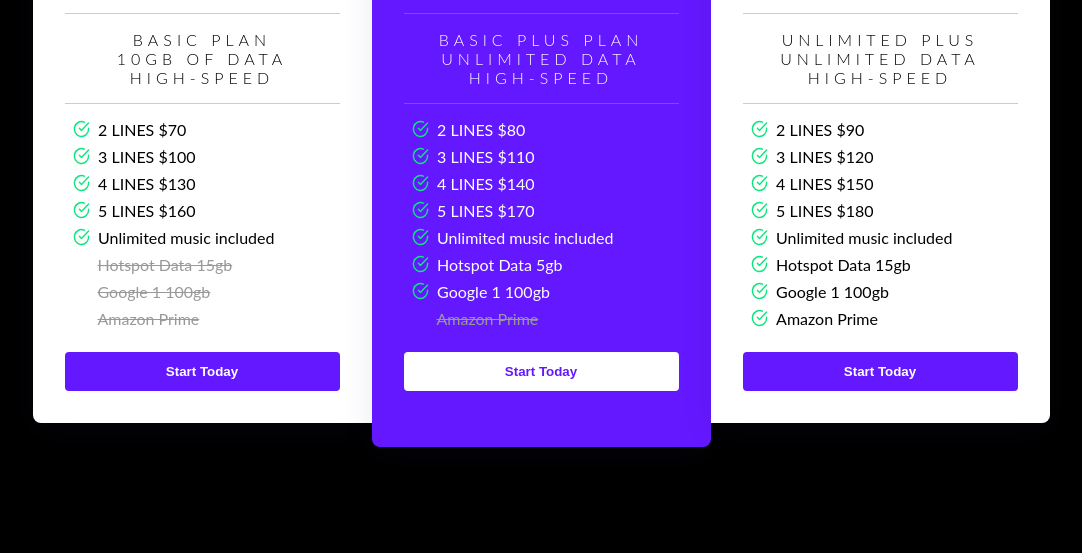
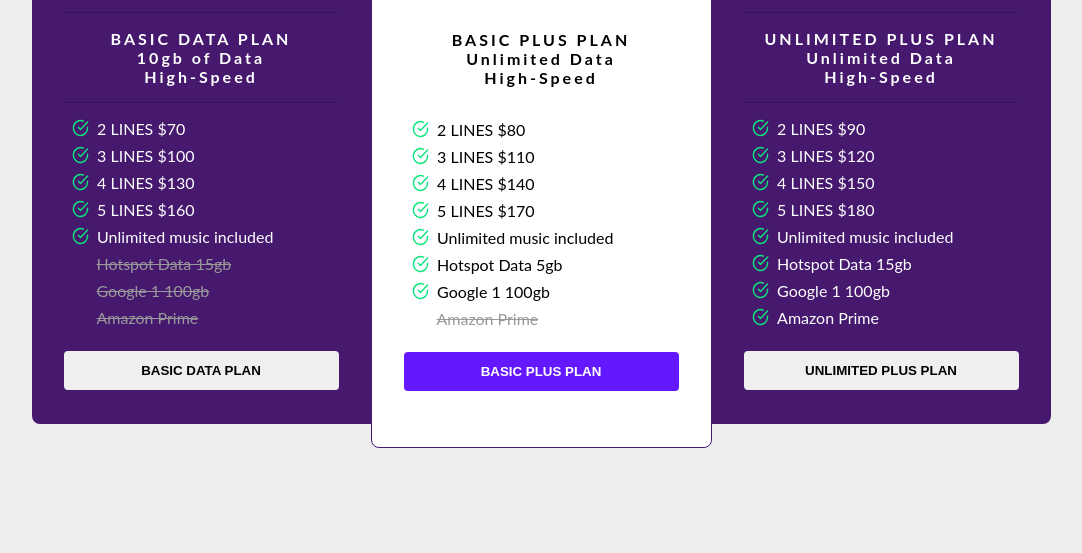
Before and after one commit to jerome-wilson-developer/form_3-price-comparison-charts, a plain HTML site: page index.html in a window 1280 px wide. Shown: the part 247-800 px from the top of the page, without its empty margins (99-1181 px from the left). Drawn offline with Linux system fonts and the light colour scheme.

Commit message:
changed background-colors and text colors of each columns.

```diff
--- a/index.html
+++ b/index.html
@@ -10,97 +10,25 @@
 </head>
 
 
-<body>
-<!-- This is a form that uses 3 different charts to compare 3 different mobile phone data plans. The charts compare the benefits and features for phone service depending on the plan that fits your budget. -->
+<body style="position:absolute;">
+<!-- This is a form that uses 3 different charts to compare
+    3 different mobile phone data plans. The charts compare
+    the benefits and features for phone service depending on
+    the plan that fits your budget. -->
+
+<!-- begin disclaimer -->
+  <!-- end disclaimer -->
 
 
 
-<!-- begin disclaimer -->
-<!-- <section> -->
-<!-- <tr>
-    <td>
-        <table tabindex="-1" class="disclaimer" width="100%" align="center" border="0"
-        cellspacing="0" cellpadding="0" style="background-color:wheat;
-        text-align:left; margin:0; padding:0;">
-          <tr>
-              <td style="width:30%; text-align:left;
-              font-family:Arial, Helvetica, sans-serif;
-              font-size:14px; color:#292929;
-              border:1px solid black;
-              padding:20px 20px 10px 20px;
-              vertical-align:auto;">
-                  <span style="font-weight:600;
-                  font-size:.9rem; letter-spacing:1px;">
-                        DISCLAIMER:
-                  </span>
-                  <br/>
-                  The "corporation clones" below are for Demonstration Purposes Only. No infringements are intended against any corporate copyrights, trademarks, intellectual properties, or other proprietary assets. All images are the property of its respective owners. Please contact me if there are any issues. Thank you!
-              </td>
-              <td style="width:40%; text-align:left;
-              font-family:Arial, Helvetica, sans-serif;
-              font-size:14px; color:#292929;
-              border:1px solid black;
-              padding:20px 20px 10px 20px; vertical-align:auto;">
-                  <span style="font-weight:600;
-                  font-size:.9rem; letter-spacing:1px;
-                  text-decoration:underline;">
-                        CAPITAL ONE - UPDATE EXPIRED CREDIT CARD
-                  </span>
-                <br/>
-                This transactional email is a notification to the customer to update their old credit card. Update it's info to their new credit card number. The email has helpful quick links to commonly visited pages on the Capital One webiste. It also offers a quick, fun, non-intimidating survey about customer satisfaction.
-              </td>
-              <td style="width:30%; text-align:left;
-              font-family:Arial, Helvetica, sans-serif;
-              font-size:14px; color:#292929;
-              border:1px solid black;
-              padding:20px 20px 10px 20px;
-              vertical-align:auto;">
-                  <span style="font-weight:600;
-                  font-size:.9rem; letter-spacing:1px;">
-                        TECHNOLOGIES USED:
-                  </span>
-                  <br/>html tables, html5, css3, mobile responsive, npm, webpack, web accessibility, NVDA,
-                        <a tabindex="-1" align="center" href="https://github.com/jerome-wilson-developer/email_transact-capitalone-update-credit-card" target="_blank">
-                          GITHUB
-                        </a>, lighthouse,
-                        <a tabindex="-1" href="https://capitalone-update-credit-card.netlify.com/" target="_blank">
-                          NETLIFY
-                        </a>.
-              <hr/>
-                  <a align="center" style="padding:20px 2px 5px 2px;">
-                    <img src="images/icon-html-table-png-128x128-black-8.png"
-                    width="70" height="50"
-                    alt="icon for html5 tables"/>
-                  </a>
-                  <a align="center" style="padding:20px 2px 5px 2px;">
-                    <img src="images/icon-html5-png-128x128.png"
-                    width="50" height="50"
-                    alt="icon for html5"/>
-                  </a>
-                  <a align="center" style="padding:20px 2px 5px 2px;">
-                    <img src="images/icon-css3-png-128x128.png"
-                    width="50" height="50"
-                    alt="icon for css3"/>
-                  <a align="center" style="padding:20px 2px 5px 2px;">
-                    <img src="images/mobile-responsive-3devices-4.jpg"
-                    width="70" height="50"
-                    alt="icon for mobile responsive"/>
-                  </a>
-                  </a>
-                  <a align="center" style="padding:20px 2px 5px 2px;">
-                    <img src="images/icon-wai-aria-accessibility-png-128x128.png"
-                    width="50" height="50"
-                    alt="icon for web accessibility"/>
-                  </a>
-              </td>
-          </tr>
-        </table>
-      </td>
-  </tr> -->
-<!-- </section> -->
-  <!-- end disclaimer -->
-
-
+<!-- begin logo block for the nav menu -->
+<!-- <section style="display:flex; display:inline-block; position: relative;; bottom:51%">
+    <div style="background-color:#46196E; padding:10px; display:flex;">
+        <img src="images/metropcs-logo-small.png" width="20%" height="" alt="this is a small metropcs logo image"
+        style="text-align:left; padding:0px 20px 10px 20px;"/>
+    </div>
+</section> -->
+    <!-- end logo block for the nav menu -->
 
 
 <section class="price-comparison">
@@ -114,15 +42,13 @@
             </div>
             <div class="plan-name"></div>
         </div>
-
         <div class="divider"></div>
         <p class="divider-text">
-            Basic plan
-            <br/>10GB OF DATA
-            <br/>HIGH-SPEED
+            BASIC DATA PLAN
+            <br/>10gb of Data
+            <br/>High-Speed
         </p>
         <div class="divider"></div>
-
         <div class="feature">
             <img src="check-circle.svg"/>
             2 LINES $70
@@ -155,12 +81,9 @@
             <!-- <img src="x-square.svg"> -->
             Amazon Prime
         </div>
-            <button class="cta">Start Today</button>
+            <button class="cta">BASIC DATA PLAN</button>
     </div>
     <!-- end the basic phone plan -->
-
-
-
     <!-- begin the basic plus plan -->
     <div class="price-column popular">
         <div class="most-popular">
@@ -174,15 +97,13 @@
             </div>
             <div class="plan-name"></div>
         </div>
-
         <div class="divider"></div>
         <p class="divider-text">
             BASIC PLUS PLAN
-            <br/>UNLIMITED DATA
-            <br/>HIGH-SPEED
+            <br/>Unlimited Data
+            <br/>High-Speed
         </p>
         <div class="divider"></div>
-
         <div class="feature">
             <img src="check-circle.svg"/>
             2 LINES $80
@@ -215,12 +136,9 @@
             <!-- <img src="x-square.svg"> -->
             Amazon Prime
         </div>
-            <button class="cta popularBtn">Start Today</button>
+            <button class="cta popularBtn">BASIC PLUS PLAN</button>
     </div>
     <!-- end the basic plus plan -->
-
-
-
     <!-- begin the unlimited plus plan -->
     <div class="price-column">
         <div class="price-header">
@@ -235,12 +153,11 @@
         </div>
         <div class="divider"></div>
         <p class="divider-text">
-            UNLIMITED PLUS
-            <br/>UNLIMITED DATA
-            <br/>HIGH-SPEED
+            UNLIMITED PLUS PLAN
+            <br/>Unlimited Data
+            <br/>High-Speed
         </p>
         <div class="divider"></div>
-
         <div class="feature">
             <img src="check-circle.svg"/>
             2 LINES $90
@@ -273,7 +190,7 @@
             <img src="check-circle.svg"/>
             Amazon Prime
         </div>
-        <button class="cta">Start Today</button>
+        <button class="cta">UNLIMITED PLUS PLAN</button>
     </div>
     <!-- end the unlimited plus plan -->
 </section>
--- a/main.css
+++ b/main.css
@@ -10,18 +10,16 @@
 body{
     margin: 0;
     /* background-color: #F8F9F8; */
-    background-color: #000;
+    background-color: #eee;
     min-width: 100vw;
     min-height: 10vh;
     display: flex;
     justify-content: center;
     align-items: center;
     font-family: var(--body-font-family);
-
     width: 100vw;
     height: 100vh;
 }
-
 .price-comparison{
     display: flex;
     justify-content: center;
@@ -30,8 +28,11 @@ body{
     margin: 1rem;
 }
 .price-column{
-    background-color: white;
-    box-shadow: 0 7px 30px rgba(52, 31, 97, 0.1);
+    /* background-color: white; */
+    background-color: #46196E;
+    color: white;
+    /* background-color: white; */
+    /* box-shadow: 0 7px 30px rgba(52, 31, 97, 0.1); */
     padding: 2rem;
     flex-grow: 1;
     flex-basis: 0;
@@ -39,9 +40,12 @@ body{
     border-radius: 8px;
 }
 .price-column.popular{
-    background-color: var(--accent-color);
-    box-shadow: 0 7px 30px rbga(52, 13, 135, 0.3);
-    color: white;
+    /* background-color: #46196E; */
+    background-color: white;
+    /* background-color: var(--accent/-color); */
+    /* box-shadow: 0 7px 30px rbga(52, 13, 135, 0.3); */
+    color: black;
+    border:1px solid #46196E;
     margin-top: -1.5rem;
     padding-top: 3.5rem;
     margin-bottom: -1.5rem;
@@ -55,7 +59,6 @@ body{
     border-top-left-radius: 0;
     border-bottom-left-radius: 0;
 }
-
 .price-header{
     display: flex;
     flex-direction: column;
@@ -93,22 +96,16 @@ body{
 }
 .divider-text{
     text-align: center;
-    font-weight: 300;
+    font-weight: 700;
     color: default;
-    letter-spacing: 5px;
-    text-transform: uppercase;
+    letter-spacing: 3px;
+    text-transform: none;
 
     /* padding-top: 0; */
 }
-
-
-
-
-
 .price-column.popular .divider{
     background-color: rgba(255,255,255,.2);
 }
-
 .feature{
     display: flex;
     align-items: center;
@@ -135,11 +132,13 @@ body{
     font-weight: bold;
     font-family: var(--heading-font-family);
 }
-
 .cta{
     border: none;
-    background-color: var(--accent-color);
-    color: white;
+    /* background-color: white; */
+    /* color: var(--accent-color); */
+    /* background-color: var(--accent-color); */
+    /* color: white; */
+    color: black;
     width: 100%;
     padding: .75rem 1rem;
     cursor: pointer;
@@ -155,8 +154,11 @@ body{
 }
 .cta.popularBtn{
     border: none;
-    background-color: white;
-    color: var(--accent-color);
+    background-color: var(--accent-color);
+    color: black;
+    color: white;
+    /* background-color: white;
+    color: var(--accent-color); */
     width: 100%;
     padding: .75rem 1rem;
     cursor: pointer;
@@ -170,7 +172,6 @@ body{
 .cta.popularBtn:hover{
     transform: scale(1.1);
 }
-
 /* .feature{
     text-align: center;
     font-weight: 600;
```
Also changed, not shown: icons-technologies/logo-metro-menu.png (added), icons-technologies/metropcs-logo-small.png (added).
